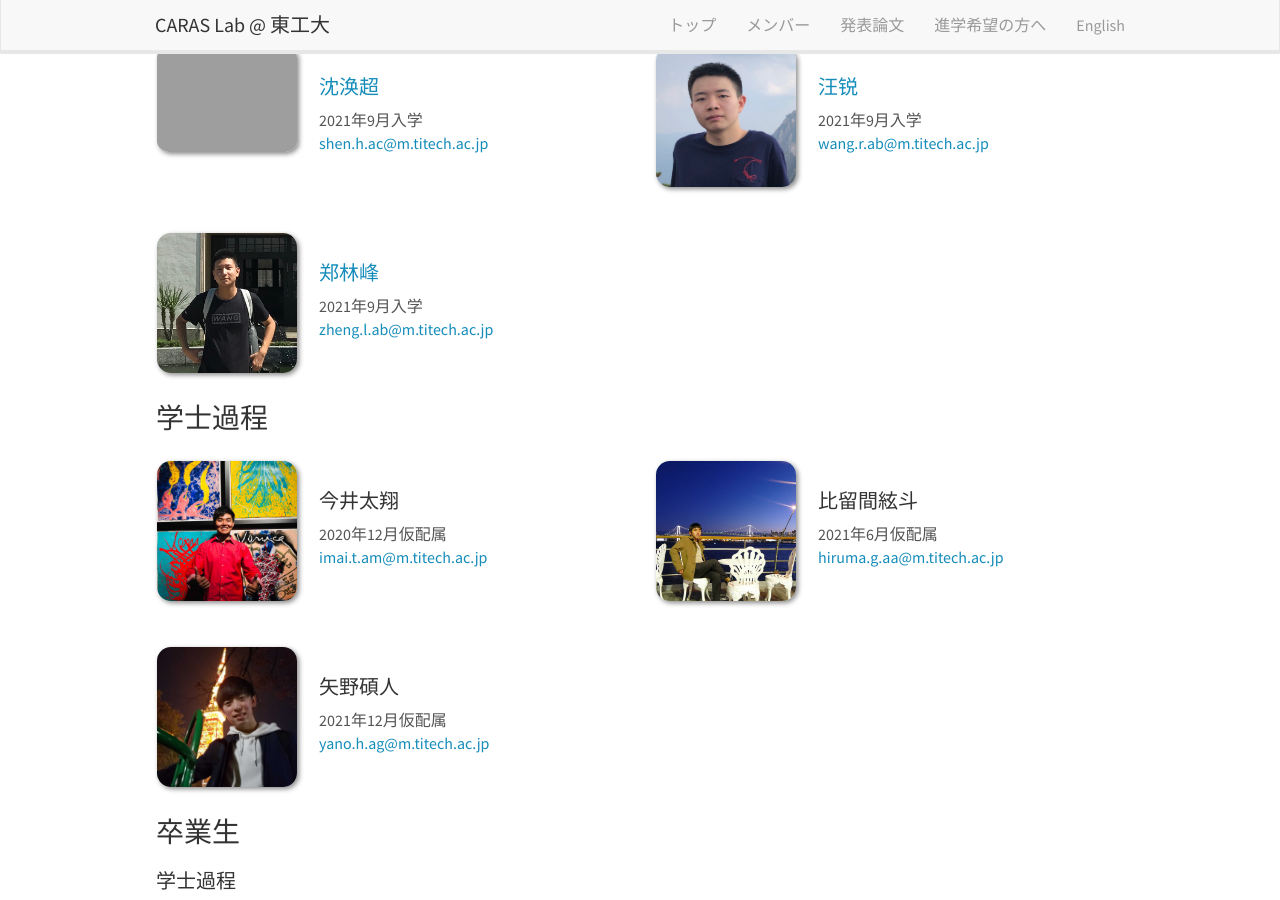
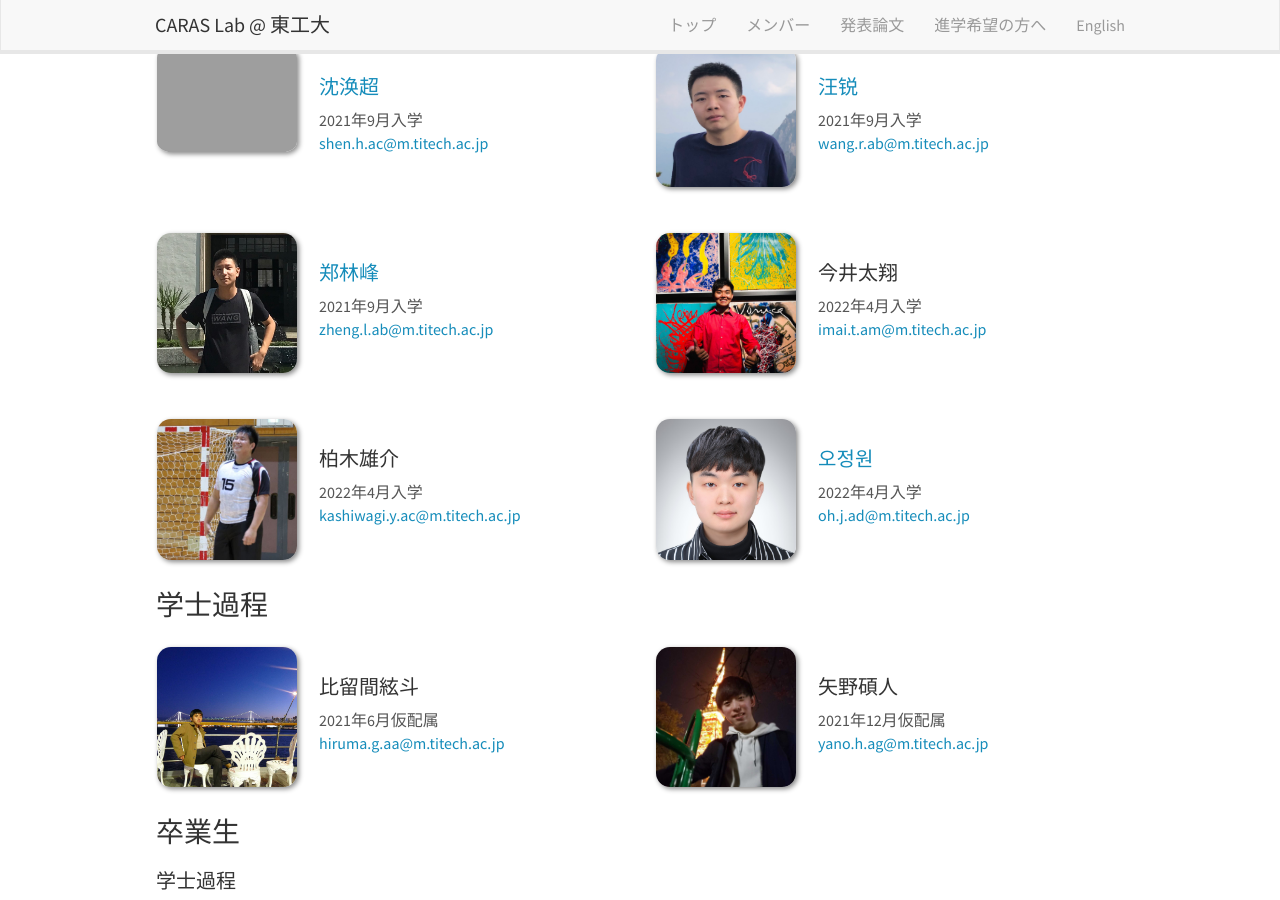
Before and after one commit to titech-caras/titech-caras.github.io, a Jekyll site: the page built from _pages/people.md, in a window 1280 px wide and 900 px high, scrolled down 1100 px. Built offline with Jekyll 4.4.1, drawn with Linux system fonts in a browser that asks for light colours; nearby versions of some CDN libraries.

Commit message:
Add Yusuke and Jeong Won

```diff
--- a/_data/news-en.yml
+++ b/_data/news-en.yml
@@ -1,3 +1,5 @@
+- date: <b>Apr 2022</b>
+  headline: Yusuke and Jeong Won joined our group!
 - date: <b>Dec 2021</b>
   headline: Hiroto joined our group!
 - date: <b>Sep 2021</b>
--- a/_data/news.yml
+++ b/_data/news.yml
@@ -1,3 +1,7 @@
+- date: <b>2022 年 4 月</b>
+  headline: 柏木雄介さんと오정원さんがグループに加わりました！
+- date: <b>2022 年 3 月</b>
+  headline: 大学院の入試説明会および研究室説明会は <a href="http://www.ict.e.titech.ac.jp/ict_briefing/">オンライン</a> で行ないます。
 - date: <b>2021 年 12 月</b>
   headline: 矢野碩人さんがグループに加わりました！
 - date: <b>2021 年 9 月</b>
--- a/_data/students-grad-en.yml
+++ b/_data/students-grad-en.yml
@@ -57,3 +57,21 @@
   info: Master's student (joined Sep 2021)
   email: zheng.l.ab@m.titech.ac.jp
   website: https://me.rabbitravel.xyz
+
+- name: Taiga Imai
+  photo: taiga-imai.jpg
+  info: Master's student (joined Apr 2022)
+  email: imai.t.am@m.titech.ac.jp
+  website:
+
+- name: Yusuke Kashiwagi
+  photo: yusuke-kashiwagi.jpg
+  info: Master's student (joined Apr 2022)
+  email: kashiwagi.y.ac@m.titech.ac.jp
+  website:
+
+- name: Jeong Won Oh
+  photo: jeongwon-oh.jpg
+  info: Master's student (joined Apr 2022)
+  email: oh.j.ad@m.titech.ac.jp
+  website: https://jeongwon-oh.github.io
--- a/_data/students-master.yml
+++ b/_data/students-master.yml
@@ -51,3 +51,21 @@
   info: 2021年9月入学
   email: zheng.l.ab@m.titech.ac.jp
   website: https://me.rabbitravel.xyz
+
+- name: 今井太翔
+  photo: taiga-imai.jpg
+  info: 2022年4月入学
+  email: imai.t.am@m.titech.ac.jp
+  website:
+
+- name: 柏木雄介
+  photo: yusuke-kashiwagi.jpg
+  info: 2022年4月入学
+  email: kashiwagi.y.ac@m.titech.ac.jp
+  website:
+
+- name: 오정원
+  photo: jeongwon-oh.jpg
+  info: 2022年4月入学
+  email: oh.j.ad@m.titech.ac.jp
+  website: https://jeongwon-oh.github.io
--- a/_data/students-undergrad-en.yml
+++ b/_data/students-undergrad-en.yml
@@ -1,9 +1,3 @@
-- name: Taiga Imai
-  photo: taiga-imai.jpg
-  info: Undergraduate student (joined Dec 2020)
-  email: imai.t.am@m.titech.ac.jp
-  website:
-
 - name: Gento Hiruma
   photo: gento-hiruma.jpg
   info: Undergraduate student (joined Jun 2021)
--- a/_data/students-undergrad.yml
+++ b/_data/students-undergrad.yml
@@ -1,9 +1,3 @@
-- name: 今井太翔
-  photo: taiga-imai.jpg
-  info: 2020年12月仮配属
-  email: imai.t.am@m.titech.ac.jp
-  website:
-
 - name: 比留間絃斗
   photo: gento-hiruma.jpg
   info: 2021年6月仮配属
```
Also changed, not shown: files/images/people/jeongwon-oh.jpg (added), files/images/people/yusuke-kashiwagi.jpg (added).
